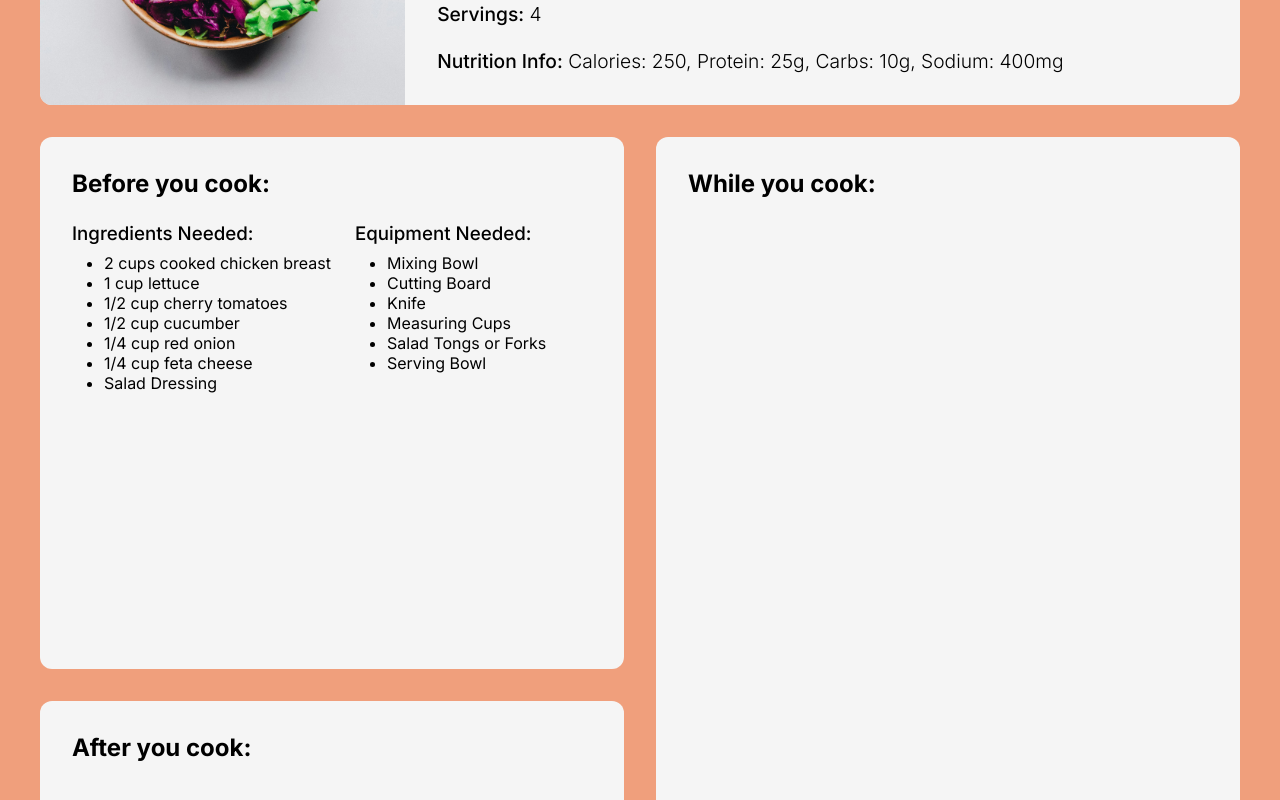
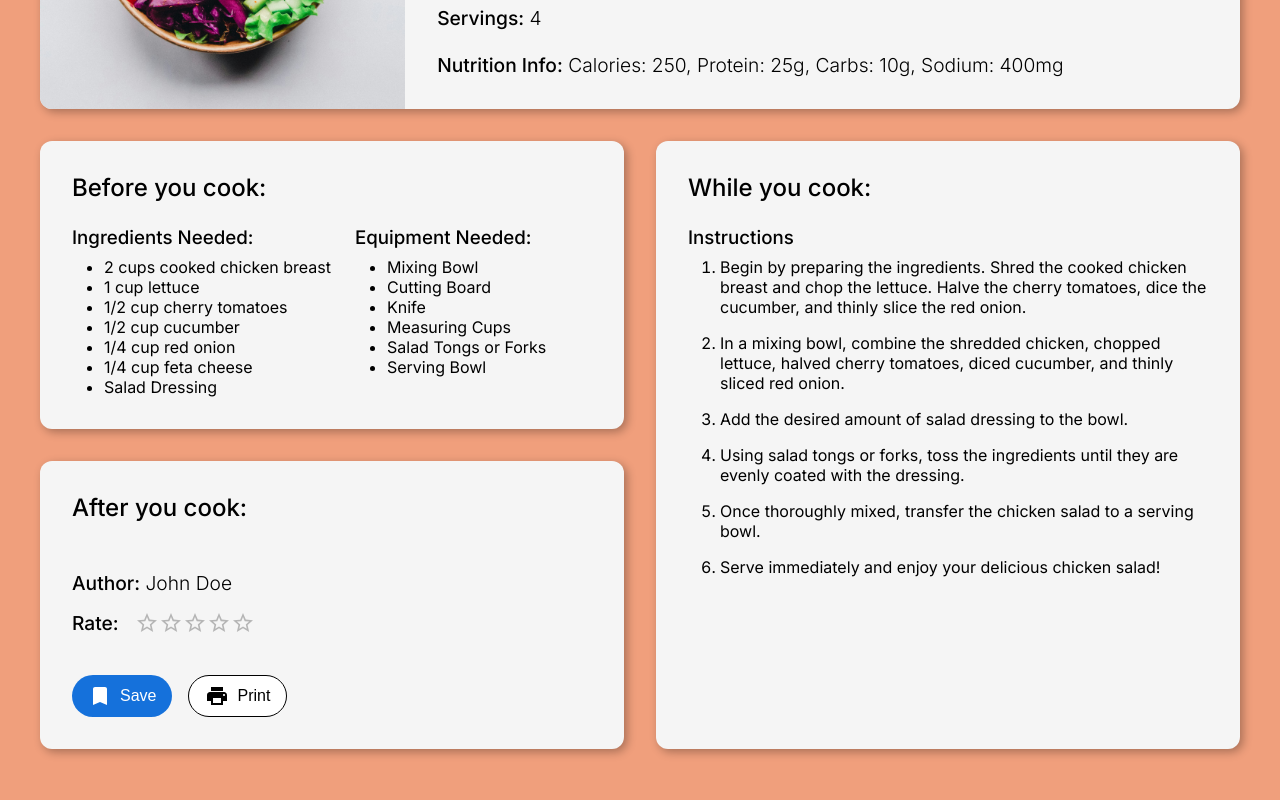
Before and after one commit to matkatd/356-recipes, a Next.js app: page /recipe/1 in a window 1280 px wide. Shown: the part 400-1200 px from the top of the page. Built offline with nearby package versions, Linux system fonts and the light colour scheme.

Commit message:
Finished recipe page

```diff
--- a/app/globals.css
+++ b/app/globals.css
@@ -22,28 +22,58 @@
 
 .recipePageGrid {
   display: grid;
-  grid-template-rows: 1fr 3fr;
+  /* grid-template-rows: 1fr 1.5fr; */
   gap: 2rem;
   margin: 2rem auto;
   max-width: var(--max-width);
   color: black;
+  h1 {
+    font-size: 2rem;
+    font-weight: 600;
+  }
+
+  h2 {
+    font-size: 1.5rem;
+    font-weight: 500;
+    padding-bottom: 1.5rem;
+  }
+
+  h3 {
+    font-weight: 500;
+    padding-bottom: 0.5rem;
+  }
 
   .recipeGridCard {
     background-color: whitesmoke;
     border-radius: var(--border-radius);
     width: 100%;
     padding: 2rem;
+    box-shadow: 3px 3px 10px rgba(0, 0, 0, 0.3);
 
-    h1 {
-      font-size: 2rem;
-      font-weight: 600;
-    }
     p {
       font-size: 1.2rem;
       font-weight: 300;
       strong {
         font-weight: 500;
       }
+    }
+  }
+
+  .spreadOut {
+    display: flex;
+    flex-direction: column;
+    justify-content: space-between;
+  }
+
+  .rateRecipe {
+    display: flex;
+    flex-direction: row;
+    gap: 1rem;
+    align-items: center;
+    padding-top: 1rem;
+    font-size: 1.2rem;
+    strong {
+      font-weight: 500;
     }
   }
 
@@ -88,16 +118,68 @@
       display: flex;
       flex-direction: row;
       gap: 1.5rem;
-      padding-top: 1.5rem;
-      h3 {
-        font-weight: 500;
-        padding-bottom: 0.5rem;
-      }
+
       ul {
         padding-left: 2rem;
       }
     }
   }
+}
+
+.whileCooking {
+  ol {
+    padding-left: 2rem;
+    li {
+      padding-bottom: 1rem;
+    }
+  }
+}
+.saveButton {
+  background-color: rgb(21, 113, 219);
+  color: white;
+  border: none;
+  border-radius: 50px;
+  display: flex;
+  gap: 0.5rem;
+  justify-content: center;
+  align-items: center;
+  padding: 0.5rem 1rem;
+  font-size: 1rem;
+  font-weight: 500;
+  cursor: pointer;
+  transition: all 0.3s ease;
+  &:hover {
+    background-color: #1c9ade;
+  }
+}
+
+.printButton {
+  background-color: white;
+  color: black;
+  border: 1px solid black;
+  border-radius: 50px;
+  display: flex;
+  justify-content: center;
+  align-items: center;
+  gap: 0.5rem;
+  padding: 0.5rem 1rem;
+  font-size: 1rem;
+  font-weight: 500;
+  cursor: pointer;
+  transition: all 0.3s ease;
+  &:hover {
+    background-color: #c6c6c6;
+    color: white;
+    border: 1px solid white;
+  }
+}
+
+.afterButtons {
+  display: flex;
+  flex-direction: row;
+  gap: 1rem;
+  margin-top: 1rem;
+  justify-content: flex-start;
 }
 
 @media (prefers-color-scheme: dark) {
--- a/app/recipe/[recipeId]/page.tsx
+++ b/app/recipe/[recipeId]/page.tsx
@@ -4,6 +4,8 @@ import React from "react";
 import Image from "next/image";
 import { Recipe } from "@/types/types";
 import { Rating } from "@mui/material";
+import { Bookmark, Print } from "@mui/icons-material";
+import { RecipeGridCard } from "@/components/RecipeGridCard";
 
 type RecipePageProps = {
   recipe: Recipe;
@@ -13,7 +15,7 @@ const RecipePage = () => (
   <main>
     <NavBar />
     <div className="recipePageGrid">
-      <div className="mainInfo recipeGridCard">
+      <div className="recipeGridCard mainInfo" title={"Chicken Salad"}>
         <Image src={chickenSalad} alt={"chicken salad"} />
         <div className="recipeInfo">
           <div className="recipeName">
@@ -42,8 +44,7 @@ const RecipePage = () => (
       </div>
       <div className="beforeWhileAfter">
         <div className="beforeAfter">
-          <div className="recipeGridCard">
-            <h2>Before you cook:</h2>
+          <RecipeGridCard className="spreadOut" title="Before you cook:">
             <div className="neededStuff">
               <div>
                 <h3>Ingredients Needed:</h3>
@@ -69,18 +70,54 @@ const RecipePage = () => (
                 </ul>
               </div>
             </div>
+          </RecipeGridCard>
+          <RecipeGridCard className="spreadOut" title="After you cook:">
+            <div>
+              <p>
+                <strong>Author:</strong> John Doe
+              </p>
+              <div className="rateRecipe">
+                <strong>Rate:</strong>
+                <Rating />
+              </div>
+            </div>
+            <div className="afterButtons">
+              <button className="saveButton">
+                <Bookmark /> Save
+              </button>
+              <button className="printButton">
+                <Print /> Print
+              </button>
+            </div>
+          </RecipeGridCard>
+        </div>
+        <RecipeGridCard className="whileCooking" title="While you cook:">
+          <div>
+            <h3>Instructions</h3>
+            <ol>
+              <li>
+                Begin by preparing the ingredients. Shred the cooked chicken
+                breast and chop the lettuce. Halve the cherry tomatoes, dice the
+                cucumber, and thinly slice the red onion.
+              </li>
+              <li>
+                In a mixing bowl, combine the shredded chicken, chopped lettuce,
+                halved cherry tomatoes, diced cucumber, and thinly sliced red
+                onion.
+              </li>
+              <li>Add the desired amount of salad dressing to the bowl.</li>
+              <li>
+                Using salad tongs or forks, toss the ingredients until they are
+                evenly coated with the dressing.
+              </li>
+              <li>
+                Once thoroughly mixed, transfer the chicken salad to a serving
+                bowl.
+              </li>
+              <li>Serve immediately and enjoy your delicious chicken salad!</li>
+            </ol>
           </div>
-          <div className="recipeGridCard">
-            <div>
-              <h2>After you cook:</h2>
-            </div>
-          </div>
-        </div>
-        <div className="whileCooking recipeGridCard">
-          <div>
-            <h2>While you cook:</h2>
-          </div>
-        </div>
+        </RecipeGridCard>
       </div>
     </div>
   </main>
--- a/components/Card.tsx
+++ b/components/Card.tsx
@@ -18,7 +18,7 @@ export default function ActionAreaCard() {
         boxShadow: "0px 4px 11.9px rgba(0, 0, 0, 0.04)",
       }}
     >
-      <CardActionArea>
+      <CardActionArea href="/recipe/1">
         <div style={{ borderBottom: "1px solid #DDDDDD" }}>
           <CardMedia
             component="img"
--- a/components/NavBar.tsx
+++ b/components/NavBar.tsx
@@ -8,7 +8,9 @@ type NavBarProps = {};
 
 export const NavBar = ({}: NavBarProps) => (
   <nav className="navBar">
-    <Image src={Logo} alt="Reciped Logo" />
+    <Link href="/">
+      <Image src={Logo} alt="Reciped Logo" />
+    </Link>
     <ul>
       <li>
         <Link href="/">Home</Link>
--- /dev/null
+++ b/components/RecipeGridCard.tsx
@@ -0,0 +1,18 @@
+import React from "react";
+
+type RecipeGridCardProps = {
+  children: React.ReactNode;
+  className?: string;
+  title: string;
+};
+
+export const RecipeGridCard = ({
+  children,
+  className = "",
+  title,
+}: RecipeGridCardProps) => (
+  <div className={"recipeGridCard " + className}>
+    <h2>{title}</h2>
+    {children}
+  </div>
+);
```
